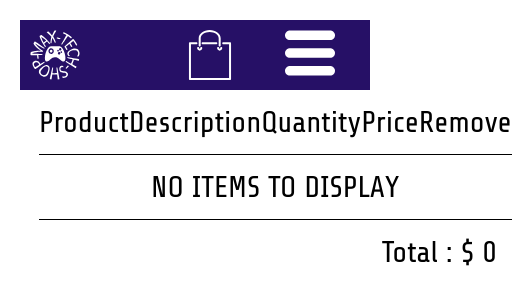
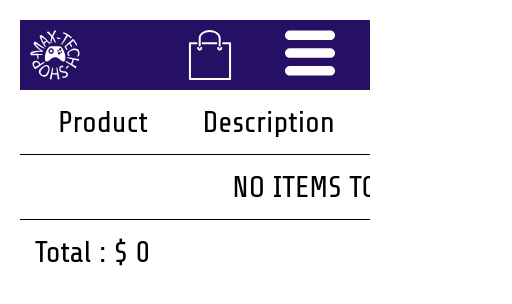
Before and after one commit to MaxCarmonaG/max-tech-shop, a React (Create React App) app: page /checkout in a window 390 px wide. Shown: the top 304 px of the page, 512 px wide, since content can reach past the window. Built offline with nearby package versions, Linux system fonts and the light colour scheme.

Commit message:
Fixing Checkout resposive behaviour

```diff
--- a/src/containers/checkout/checkout.styles.scss
+++ b/src/containers/checkout/checkout.styles.scss
@@ -28,3 +28,19 @@
     text-align: end;
     padding: 15px 15px 0 0;
 }
+
+@media (max-width:768px) {
+    .checkout__container {
+        width: 100%;
+        overflow: auto;
+    }
+
+    .checkout__grid {
+        width: 673px;
+    }
+
+    .checkout__total {
+        text-align: start;
+        padding: 15px 0 0 15px;
+    }
+}
```
